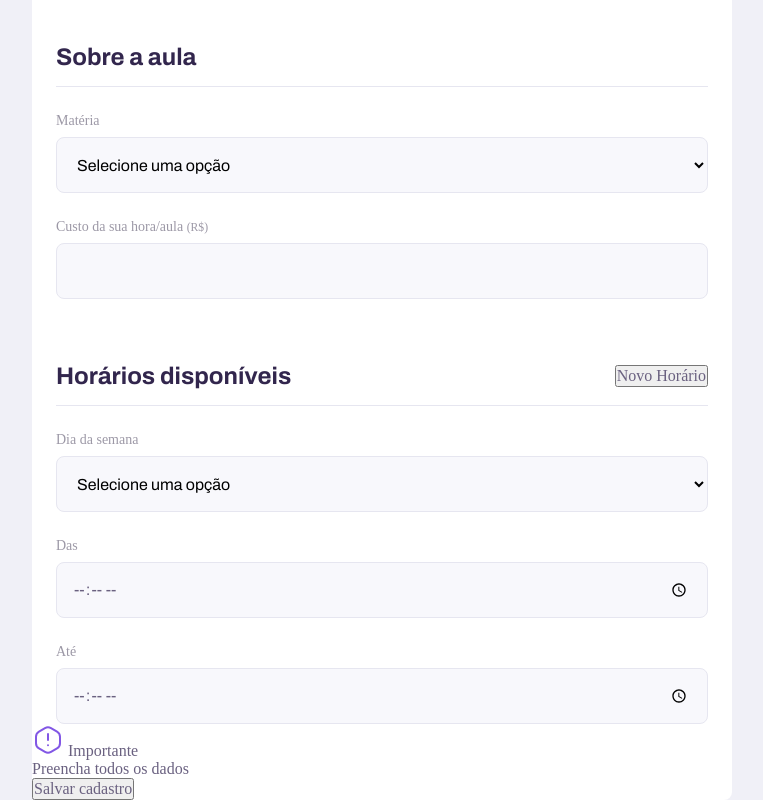
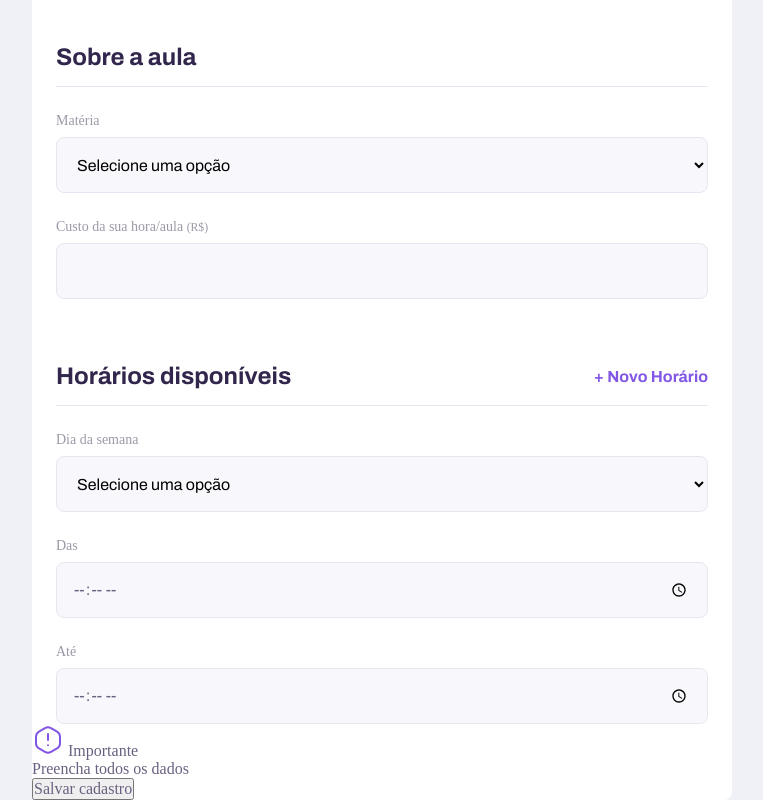
Before and after one commit to banzak1/nlw2, a plain HTML site: page give-classes.html in a window 1280 px wide. Shown: the part 943-1743 px from the top of the page, without its empty margins (258-1021 px from the left). Drawn offline with Linux system fonts and the light colour scheme.

Commit message:
button animation

```diff
--- a/give-classes.html
+++ b/give-classes.html
@@ -85,7 +85,7 @@
 
                 <fieldset>
                     <legend>Horários disponíveis
-                        <button id="add-time">Novo Horário</button>
+                        <button id="add-time">+ Novo Horário</button>
                     </legend>
                     <div class="schedule-item">
                         <div class="select-block">
--- a/styles/partials/page-give-classes.css
+++ b/styles/partials/page-give-classes.css
@@ -38,6 +38,22 @@
     border-bottom: 1px solid var(--color-line-in-white);
 }
 
+#page-give-classes fieldset legend button{
+    background: none;
+    border: 0;
+    color: var(--color-primary);
+    font: 700 1.6rem Archivo ;
+
+    cursor: pointer;
+
+    transition: 0.2s;
+}
+
+#page-give-classes fieldset legend button:hover {
+    transform: translateY(-5px);
+    color: var(--color-primary-dark);
+}
+
 #page-give-classes fieldset+fieldset {
     margin-top: 6.4rem;
 }
```
